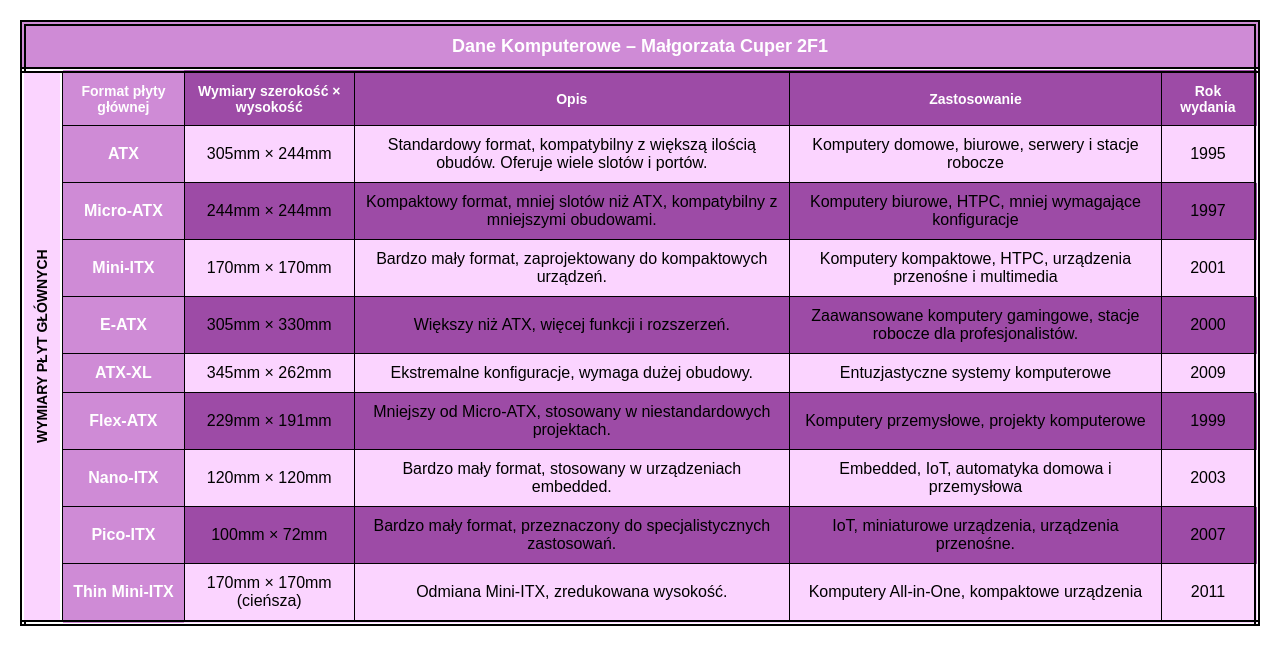
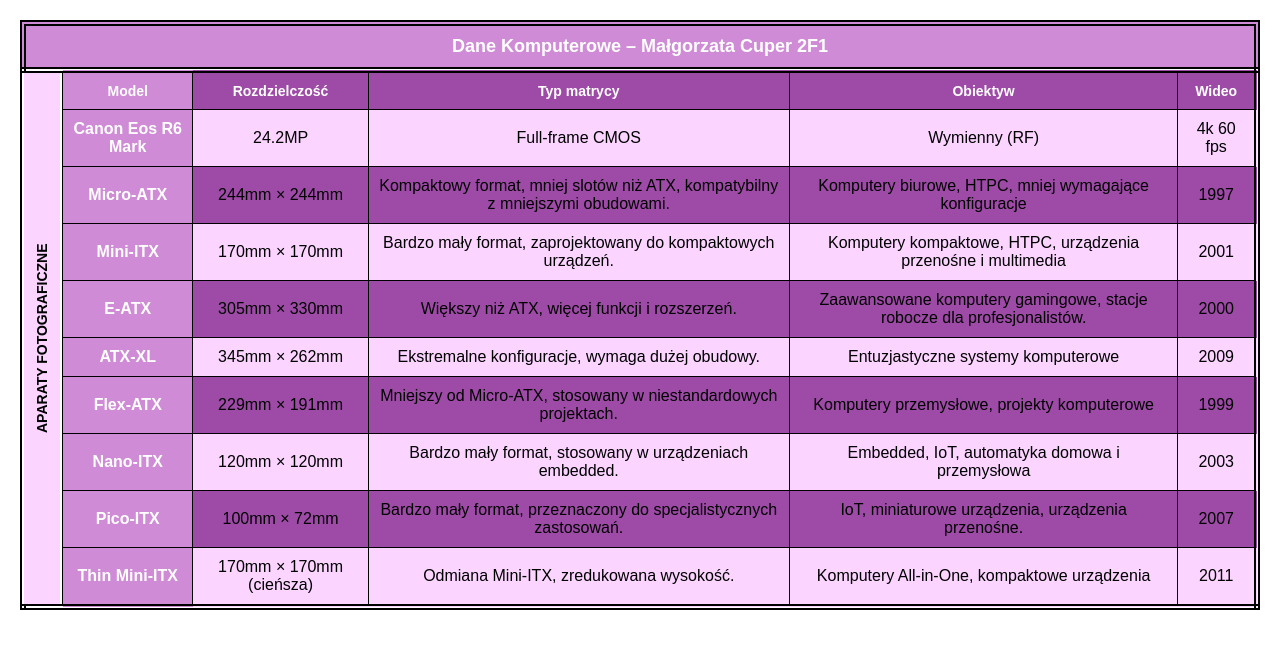
Before and after one commit to Goszka2137/tabela, a plain HTML site: page index.html in a window 1280 px wide. Drawn offline with Linux system fonts and the light colour scheme.

Commit message:
Update index.html

```diff
--- a/index.html
+++ b/index.html
@@ -69,19 +69,19 @@
     <div class="header">Dane Komputerowe – Małgorzata Cuper 2F1</div>
     <table>
         <tr>
-            <th class="vertical-text" rowspan="10">WYMIARY PŁYT GŁÓWNYCH</th>
-            <th class="format-column-header">Format płyty głównej</th>
-            <th>Wymiary szerokość × wysokość</th>
-            <th>Opis</th>
-            <th>Zastosowanie</th>
-            <th>Rok wydania</th>
+            <th class="vertical-text" rowspan="10">APARATY FOTOGRAFICZNE</th>
+            <th class="format-column-header">Model</th>
+            <th>Rozdzielczość</th>
+            <th>Typ matrycy</th>
+            <th>Obiektyw</th>
+            <th>Wideo</th>
         </tr>
         <tr>
-            <td class="format-column">ATX</td>
-            <td>305mm × 244mm</td>
-            <td>Standardowy format, kompatybilny z większą ilością obudów. Oferuje wiele slotów i portów.</td>
-            <td>Komputery domowe, biurowe, serwery i stacje robocze</td>
-            <td>1995</td>
+            <td class="format-column">Canon Eos R6 Mark</td>
+            <td>24.2MP</td>
+            <td>Full-frame CMOS</td>
+            <td>Wymienny (RF)</td>
+            <td>4k 60 fps</td>
         </tr>
         <tr>
             <td class="format-column">Micro-ATX</td>
```
